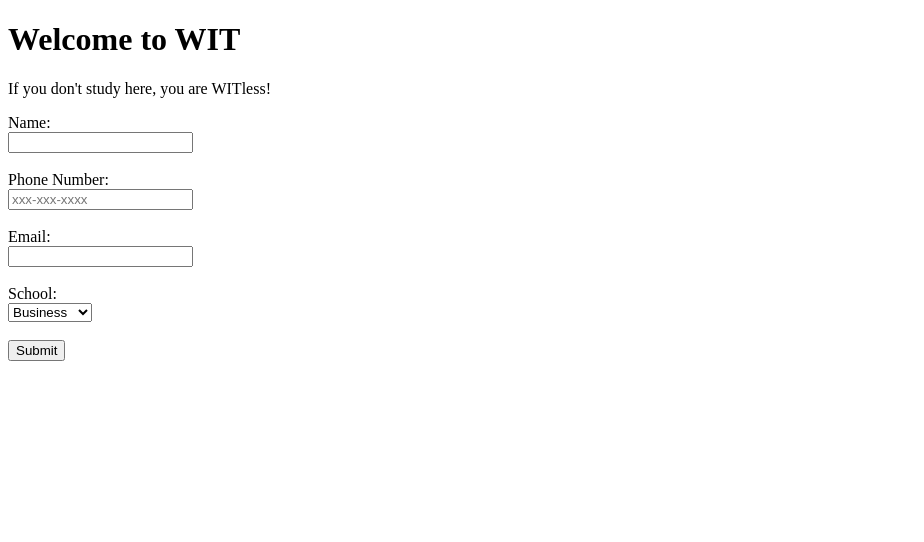
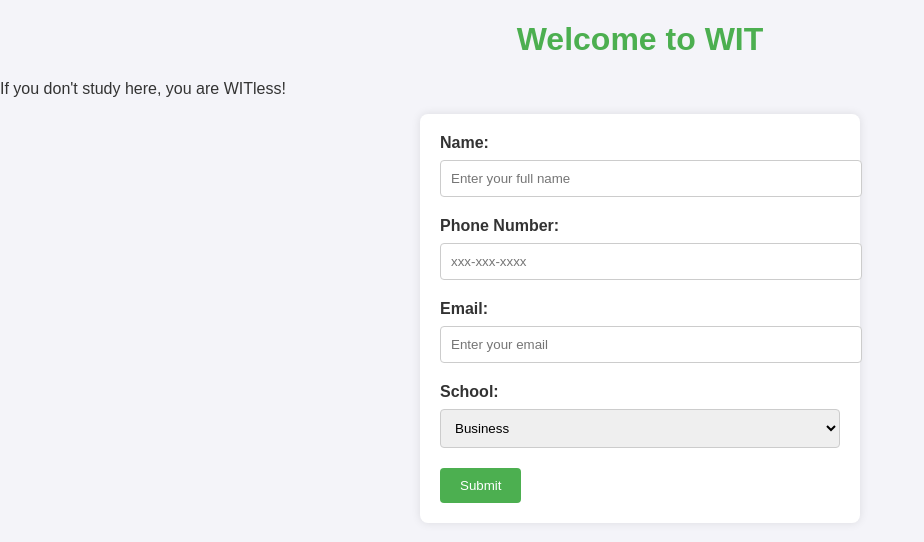
Before and after one commit to Donnerpartyplatter/WIT--Registration-, a Flask app: page / in a window 1280 px wide. Shown: the top 542 px of the page, without its empty margins (0-924 px from the left). Run offline with Flask 3, Linux system fonts and the light colour scheme.

Commit message:
Update index.html

```diff
--- a/templates/index.html
+++ b/templates/index.html
@@ -1,28 +1,41 @@
 <!DOCTYPE html>
 <html>
 <head>
-    <title>Western Institute of Technology</title>
+    <title>Western Institute of Technology Registration</title>
+    <link rel="stylesheet" type="text/css" href="{{ url_for('static', filename='style.css') }}">
 </head>
 <body>
     <h1>Welcome to WIT</h1>
     <p>If you don't study here, you are WITless!</p>
+
+    <!-- Flash Messages for Success/Error -->
+    {% with messages = get_flashed_messages(with_categories=true) %}
+      {% if messages %}
+        <div>
+          {% for category, message in messages %}
+            <p class="{{ category }}">{{ message }}</p>
+          {% endfor %}
+        </div>
+      {% endif %}
+    {% endwith %}
+
     <form method="POST">
-        <label for="name">Name:</label><br>
-        <input type="text" id="name" name="name" required><br><br>
+        <label for="name">Name:</label>
+        <input type="text" id="name" name="name" placeholder="Enter your full name" required><br>
 
-        <label for="phone">Phone Number:</label><br>
-        <input type="text" id="phone" name="phone" placeholder="xxx-xxx-xxxx" pattern="\d{3}-\d{3}-\d{4}" required><br><br>
+        <label for="phone">Phone Number:</label>
+        <input type="text" id="phone" name="phone" placeholder="xxx-xxx-xxxx" pattern="\d{3}-\d{3}-\d{4}" required><br>
 
-        <label for="email">Email:</label><br>
-        <input type="email" id="email" name="email" required><br><br>
+        <label for="email">Email:</label>
+        <input type="email" id="email" name="email" placeholder="Enter your email" required><br>
 
-        <label for="school">School:</label><br>
+        <label for="school">School:</label>
         <select id="school" name="school" required>
             <option value="Business">Business</option>
             <option value="IT">IT</option>
             <option value="Health">Health</option>
             <option value="Hospitality">Hospitality</option>
-        </select><br><br>
+        </select><br>
 
         <button type="submit">Submit</button>
     </form>
```
